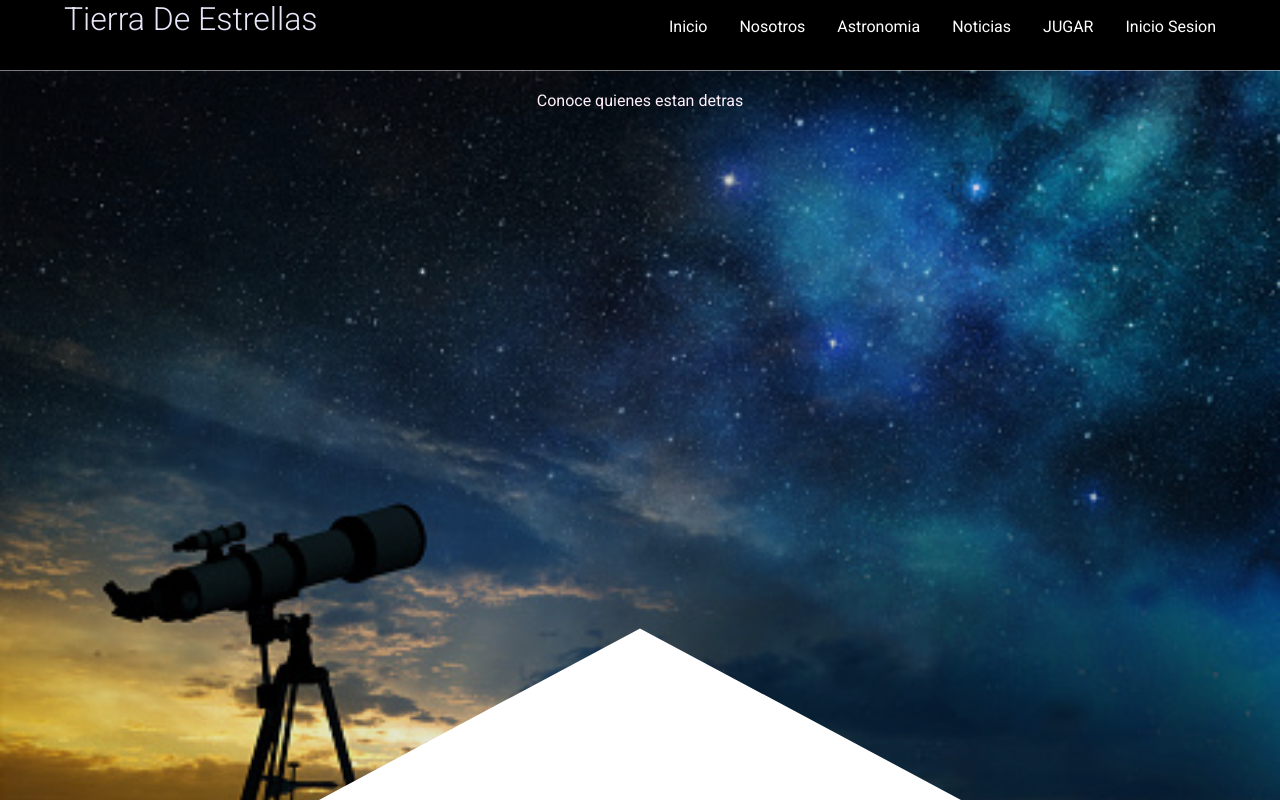
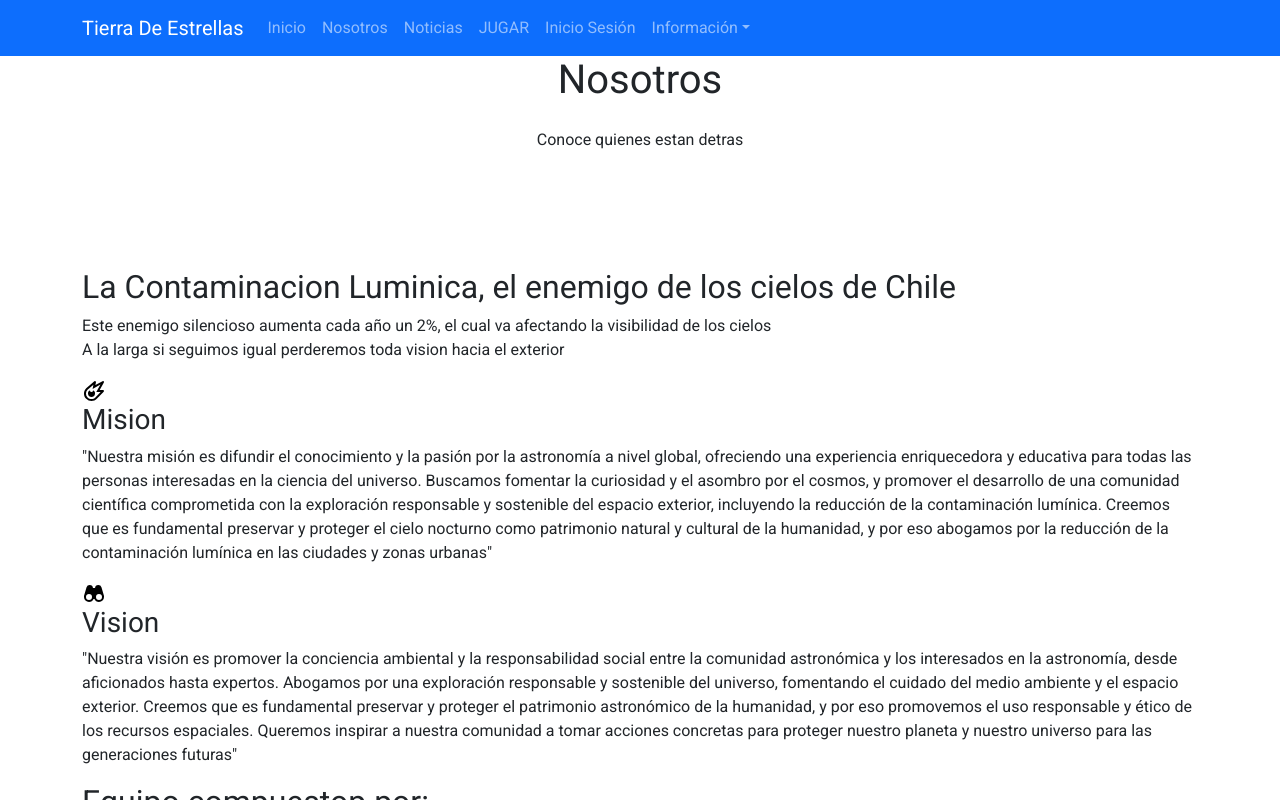
Before and after one commit to fabifatal/Tierra-De-Estrellas, a React (Create React App) app in the folder React/tdar/: page /Nosotros in a window 1280 px wide. Shown: the top 800 px of the page. Built offline with nearby package versions, Linux system fonts and the light colour scheme.

Commit message:
navbar react-bootstrap

```diff
--- /dev/null
+++ b/React/package.json
@@ -0,0 +1,5 @@
+{
+  "dependencies": {
+    "react-bootstrap": "^2.7.2"
+  }
+}
--- a/React/tdar/package.json
+++ b/React/tdar/package.json
@@ -8,6 +8,7 @@
     "@testing-library/user-event": "^13.5.0",
     "bootstrap": "^5.3.0-alpha2",
     "react": "^18.2.0",
+    "react-bootstrap": "^2.7.2",
     "react-dom": "^18.2.0",
     "react-router-dom": "^6.9.0",
     "react-scripts": "5.0.1",
--- /dev/null
+++ b/React/tdar/src/components/NavMenu.css
@@ -0,0 +1,57 @@
+/*-------------- Inicio menu-------------------------------------------------*/
+
+.menux{
+    background-color: #000000;
+    position: sticky;
+    top: 0;
+}
+.menu {
+    --padding-container: 0;
+    height: 100%;
+    display: flex;
+    align-items: center;
+    background-color: #0000008b;
+    z-index: 99;
+}
+
+.menu_title {
+    font-weight: 300;
+    color: #e5e5f7;
+}
+
+.menu_link {
+    margin-left: auto;
+    padding: 0;
+    display: grid;
+    grid-auto-flow: column;
+    grid-auto-columns: max-content;
+    gap: 2em;
+}
+
+.menu_items {
+    list-style: none;
+}
+
+.menu_links {
+    color: #ffffff;
+    text-decoration: none;
+}
+
+/* pero ojo este navegacion de menu y el navegacion close es netamente para cuando se ve desde dispositivos
+moviles O_O*/
+.menu_menu{
+    margin-left: auto;
+    cursor: pointer;
+    display: none;
+}
+
+.menu_img {
+    display: block;
+    width: 30px;
+}
+
+
+.menu_close {
+    display: var(--show, none);
+}
+/*-------------- Fin menu-------------------------------------------------*/
--- a/React/tdar/src/components/NavMenu.js
+++ b/React/tdar/src/components/NavMenu.js
@@ -1,187 +1,32 @@
 import React from "react";
-import x from "../imagenes/close.svg"
-import menu from "../imagenes/menu.svg"
-import { Link } from "react-router-dom";
+import x from "../imagenes/close.svg";
+import menu from "../imagenes/menu.svg";
+import { Container , Navbar , Nav , NavDropdown} from "react-bootstrap";
 
 
-const NavMenuInicio = () => {
-    return (
-        <div className="menux">
-            <nav className="menu container">
-                <div className="menu_logo">
-
-                    <h2 className="menu_title">Tierra De Estrellas</h2>
-                    <br />
-                </div>
-
-                <ul className="menu_link">
-
-                    <li className="menu_items">
-                        <Link to="/" className="menu_links">Inicio</Link>
-                    </li>
-                    <li className="menu_items">
-                        <Link to="/Nosotros" className="menu_links">Nosotros</Link>
-                    </li>
-                    <li className="menu_items">
-                    <Link to="/Astronomia" className="menu_links">Astronomia</Link>
-                    </li>
-                    <li className="menu_items">
-                        <Link to="/Noticias" className="menu_links">Noticias</Link>
-                    </li>
-                    <li className="menu_items">
-                        <a href="#" className="menu_links">JUGAR</a>
-                    </li>
-                    <li className="menu_items">
-                        <a href="#" className="menu_links">Inicio Sesion </a>
-                    </li>
-
-                    <img src={x} className="menu_close" />
-
-                </ul>
-
-                <div className="menu_menu">
-                    <img src={menu} className="menu_img" />
-                </div>
-
-            </nav>
-        </div>
-
-    )
-}
-
-const NavMenuNosotros = () => {
-    return (
-        <div className="menux">
-            <nav className="menu container">
-                <div className="menu_logo">
-
-                    <h2 className="menu_title">Tierra De Estrellas</h2>
-                    <br />
-                </div>
-
-                <ul className="menu_link">
-
-                    <li className="menu_items">
-                        <Link to="/" className="menu_links">Inicio</Link>
-                    </li>
-                    <li className="menu_items">
-                        <Link to="/Nosotros" className="menu_links">Nosotros</Link>
-                    </li>
-                    <li className="menu_items">
-                    <Link to="/Astronomia" className="menu_links">Astronomia</Link>
-                    </li>
-                    <li className="menu_items">
-                        <Link to="/Noticias" className="menu_links">Noticias</Link>
-                    </li>
-                    <li className="menu_items">
-                        <a href="#" className="menu_links">JUGAR</a>
-                    </li>
-                    <li className="menu_items">
-                        <a href="#" className="menu_links">Inicio Sesion </a>
-                    </li>
-
-                    <img src={x} className="menu_close" />
-
-                </ul>
-
-                <div className="menu_menu">
-                    <img src={menu} className="menu_img" />
-                </div>
-
-            </nav>
-        </div>
-
-    )
-}
-
-const NavMenuNoticias = () => {
-    return (
-        <div className="menux">
-            <nav className="menu container">
-                <div className="menu_logo">
-
-                    <h2 className="menu_title">Tierra De Estrellas</h2>
-                    <br />
-                </div>
-
-                <ul className="menu_link">
-
-                    <li className="menu_items">
-                        <Link to="/" className="menu_links">Inicio</Link>
-                    </li>
-                    <li className="menu_items">
-                        <Link to="/Nosotros" className="menu_links">Nosotros</Link>
-                    </li>
-                    <li className="menu_items">
-                    <Link to="/Astronomia" className="menu_links">Astronomia</Link>
-                    </li>
-                    <li className="menu_items">
-                        <Link to="/Noticias" className="menu_links">Noticias</Link>
-                    </li>
-                    <li className="menu_items">
-                        <a href="#" className="menu_links">JUGAR</a>
-                    </li>
-                    <li className="menu_items">
-                        <a href="#" className="menu_links">Inicio Sesion </a>
-                    </li>
-
-                    <img src={x} className="menu_close" />
-
-                </ul>
-
-                <div className="menu_menu">
-                    <img src={menu} className="menu_img" />
-                </div>
-
-            </nav>
-        </div>
-
-    )
-}
-
-const NavMenuAstronomia = () => {
-    return (
-        <div className="menux">
-            <nav className="menu container">
-                <div className="menu_logo">
-
-                    <h4 className="menu_title">Tierra De Estrellas</h4>
-                    <br />
-                </div>
-
-                <ul className="menu_link">
-
-                    <li className="menu_items">
-                        <Link to="/" className="menu_links">Inicio</Link>
-                    </li>
-                    <li className="menu_items">
-                        <Link to="/Nosotros" className="menu_links">Nosotros</Link>
-                    </li>
-                    <li className="menu_items">
-                    <Link to="/Astronomia" className="menu_links">Astronomia</Link>
-                    </li>
-                    <li className="menu_items">
-                        <Link to="/Noticias" className="menu_links">Noticias</Link>
-                    </li>
-                    <li className="menu_items">
-                        <a href="#" className="menu_links">JUGAR</a>
-                    </li>
-                    <li className="menu_items">
-                        <a href="#" className="menu_links">Inicio Sesion </a>
-                    </li>
-
-                    <img src={x} className="menu_close" />
-
-                </ul>
-
-                <div className="menu_menu">
-                    <img src={menu} className="menu_img" />
-                </div>
-
-            </nav>
-        </div>
-
-    )
-}
-
-export {NavMenuInicio,NavMenuNosotros,NavMenuNoticias,NavMenuAstronomia};
+const NavMenu = () => {
+  return (
+    <Navbar sticky="top" bg="primary" variant="dark" expand="lg" >
+      <Container>
+        <Navbar.Brand href="#home">Tierra De Estrellas</Navbar.Brand>
+        <Navbar.Toggle aria-controls="basic-navbar-nav" />
+        <Navbar.Collapse id="basic-navbar-nav">
+          <Nav className="me-auto">
+            <Nav.Link href="/">Inicio</Nav.Link>
+            <Nav.Link href="/Nosotros">Nosotros</Nav.Link>
+            <Nav.Link href="/Noticias">Noticias</Nav.Link>
+            <Nav.Link href="/Juego">JUGAR</Nav.Link>
+            <Nav.Link href="/InicioSesion">Inicio Sesión</Nav.Link>
+            <NavDropdown title="Información" id="basic-nav-dropdown">
+              <NavDropdown.Item href="/Astronomia">Astronomía</NavDropdown.Item>
+              <NavDropdown.Item href="/ContaminacionLuminica">
+                Contaminación Lumínica
+              </NavDropdown.Item>
+            </NavDropdown>
+          </Nav>
+        </Navbar.Collapse>
+      </Container>
+    </Navbar>
+  );
+};
+export default NavMenu;
--- a/React/tdar/src/css/style.css
+++ b/React/tdar/src/css/style.css
@@ -1,20 +1,19 @@
-@import url('https://fonts.googleapis.com/css2?family=Roboto:ital,wght@0,300;0,400;0,700;1,500&display=swap');
+@import url("https://fonts.googleapis.com/css2?family=Roboto:ital,wght@0,300;0,400;0,700;1,500&display=swap");
 
 :root {
   --padding-container: 100px 0;
-    --color-title: #001A49;
+  --color-title: #001a49;
 }
 
 /*0000000000000000000000000000000 Inicio inicio 000000000000000000000000000000000*/
 /* ------------Inicio body general----------------------------------------------*/
-body{
-
-    font-family: 'Roboto', sans-serif;
+body {
+  font-family: "Roboto", sans-serif;
 }
 /*------------ Fin body general-------------------------------------------------*/
 
 /*------------- Inicio encabezado-----------------------------------------------*/
-.container{
+.contenedor {
   width: 90%;
   max-width: 1200px;
   margin: 0 auto;
@@ -23,25 +22,27 @@ body{
   padding: var(--padding-container);
 }
 
-.encabezado{
+.encabezado {
   width: 100%;
   height: 70vh;
   min-height: 600px;
   max-height: 800px;
   position: relative;
-    display: grid;
+  display: flex;
+  justify-content: center;
   grid-template-rows: 100px 1fr;
   color: rgb(255, 240, 250);
 }
 
-.encabezado::before{
+.encabezado::before {
   content: "";
   position: absolute;
   top: 0;
   left: 0;
   width: 100%;
   height: 100%;
-    background-image: linear-gradient(180deg, #00000020 0%, #00000017 100%), url("../imagenes/Inicio.jpg");
+  background-image: linear-gradient(180deg, #00000020 0%, #00000017 100%),
+    url("../imagenes/Inicio.jpg");
   background-size: cover;
   clip-path: polygon(0 0, 100% 0, 100% 80%, 50% 95%, 0 80%);
   z-index: -1;
@@ -50,7 +51,7 @@ body{
 
 /*-------------- Inicio menu-------------------------------------------------*/
 
-.menux{
+/* .menux{
     background-color: #000000;
     position: sticky;
     top: 0;
@@ -85,11 +86,11 @@ body{
 .menu_links {
     color: #ffffff;
     text-decoration: none;
-}
+} */
 
 /* pero ojo este navegacion de menu y el navegacion close es netamente para cuando se ve desde dispositivos
 moviles O_O*/
-.menu_menu{
+/* .menu_menu{
     margin-left: auto;
     cursor: pointer;
     display: none;
@@ -103,22 +104,22 @@ moviles O_O*/
 
 .menu_close {
     display: var(--show, none);
-}
+} */
 /*-------------- Fin menu-------------------------------------------------*/
 
 /*-------------- Inicio texto enmedio del encabezado----------------------*/
 
-.encabezado_container{
+.encabezado_container {
   max-width: 800px;
-    display:grid;
-    --padding-container:0;
+  display: grid;
+  --padding-container: 0;
   grid-auto-rows: max-content;
   align-content: center;
   gap: 1em;
   padding-bottom: 100px;
   text-align: center;
 }
-
+/*
 .encabezado_title{
     font-size: 3rem;
 }
@@ -135,17 +136,17 @@ moviles O_O*/
     text-decoration: none;
     padding: 13px 30px;
     border-radius: 32px;
-}
+} */
 /*-------------- Fin texto enmedio del encabezado----------------------*/
 
 /*-------------Inicio texto bajo el contenedor del encabezado----------------*/
 
-.bajoEncabezado{
+/* .bajoEncabezado{
     text-align: center;
 }
 
 .subtitle{
-    color: var(--color-title); /* llamamos a root*/
+    color: var(--color-title);
     font-size: 2rem;
     margin-bottom: 25px;
 }
@@ -169,20 +170,19 @@ moviles O_O*/
     gap: 1em;
     justify-items: center;
     width: 260px;
-   /* overflow: hidden;*/ /*este es para ocultarme lo que se exceda pero me esta dando jugo*/
     margin: 0 auto;
 }
 
 .imgBajoEncabezado {
     width: 300px;
-}
+} */
 /*-------------Fin texto bajo el contenedor del encabezado----------------*/
 
 /*------------- Inicio astronomos conocidos slide-------------------------*/
 
-.astronomos{
+/* .astronomos{
     background-color: #e5e5f7;
-    /*opacity: 0.8;*/
+
     background-image:  radial-gradient(#444cf7 0.5px, transparent 0.5px), radial-gradient(#444cf7 0.5px, #e5e5f7 0.5px);
     background-size: 20px 20px;
     background-position: 0 0,10px 10px;
@@ -193,11 +193,11 @@ moviles O_O*/
     grid-template-columns: 1fr 1fr;
     gap: 1em;
     align-items: center;
-}
+} */
 
 /*dandole forma a lo que puse dentro del contenedor de astronomos*/
 
-.astronomos{
+/* .astronomos{
     background-color: #e5e5f7;
 }
 
@@ -248,13 +248,13 @@ moviles O_O*/
 .astronomos_arrow{
     width: 90%;
     cursor: pointer;
-}
+} */
 
 /*------------- Fin astronomos conocidos slide-------------------------*/
 
 /*-------------- Inicio pie de pagina----------------------------------*/
 
-.piefinal{
+/* .piefinal{
     background-color: #1D293F;
 }
 
@@ -274,7 +274,7 @@ moviles O_O*/
 
 .piefinal_img{
     width: 30px;
-}
+} */
 /*-------------- Fin pie de pagina----------------------------------*/
 
 /*-------------------------------------------------------------------------------------------*/
@@ -285,7 +285,7 @@ moviles O_O*/
 /* Como quiero mantener la misma estructura del inicio en nosotros cambio muy pocas cosas por tanto
 renombro lo que en particular quiero cambiar */
 
-.encabezadoNosotros{
+/* .encabezadoNosotros{
     width: 100%;
     height: 70vh;
     min-height: 900px;
@@ -307,15 +307,13 @@ renombro lo que en particular quiero cambiar */
     background-size: cover;
     clip-path: polygon(100% 0, 100% 100%, 50% 62%, 0 100%, 0 0);
     z-index: -1;
-}
-
-
+} */
 
 /*00000000000000000000000000 Fin nosotros 000000000000000000000000000000000*/
 
 /*00000000000000000000000000 Inicio noticias 000000000000000000000000000000*/
 
-.encabezadoNoticias{
+/* .encabezadoNoticias{
     width: 100%;
     height: 70vh;
     min-height: 900px;
@@ -337,27 +335,13 @@ renombro lo que en particular quiero cambiar */
     background-size: cover;
     clip-path: circle(62.5% at 50% 22%);
     z-index: -1;
-}
-
+} */
 
 /*00000000000000000000000000 Fin noticias 000000000000000000000000000000*/
 
 /*00000000000000000000000000 Inicio nosotros 000000000000000000000000000000000*/
 
 /*00000000000000000000000000 Fin nosotros 000000000000000000000000000000000*/
-
-
-
-
-
-
-
-
-
-
-
-
-
 
 /*00000000000000000000000000 Inicio Inicio sesion-registro 000000000000000000000000000000*/
 
@@ -459,16 +443,6 @@ renombro lo que en particular quiero cambiar */
 
 /* 14:07 */
 
-
-
-
-
-
-
-
-
-
-
 /*.bodylogin{
     margin: 0;
     padding: 0 ;
@@ -549,7 +523,6 @@ renombro lo que en particular quiero cambiar */
     color: #162938;
 }*/
 
-
 /*.piefinallogin{
     background-color: #1D293F;
 }
--- a/React/tdar/src/pages/AstronomiaPages.js
+++ b/React/tdar/src/pages/AstronomiaPages.js
@@ -1,12 +1,12 @@
 import React from "react";
-import { NavMenuAstronomia } from "../components/NavMenu";
+import NavMenu from "../components/NavMenu";
 import { EncabezadoAstronomia } from "../components/Encabezados";
 import Piefinal from "../components/PieFinal";
 
 const AstronomiaPages = () => {
     return (
         <div id ="AstronomiaGeneral">
-            <NavMenuAstronomia />
+            <NavMenu />
             <EncabezadoAstronomia />
 
             <div class="accordion" id="accordionPanelsStayOpenExample">
--- a/React/tdar/src/pages/InicioPages.js
+++ b/React/tdar/src/pages/InicioPages.js
@@ -1,19 +1,21 @@
 import React from "react";
 import 'bootstrap/dist/css/bootstrap.css';
-import { Link } from "react-router-dom";
-import  { NavMenuInicio } from "../components/NavMenu";
+import  NavMenu from "../components/NavMenu";
 import { EncabezadoInicio } from "../components/Encabezados";
 import { BajoEncabezadoInicio } from "../components/Comparacion";
 import { CarrucelInicio } from "../components/Carrucel";
 import Piefinal from "../components/PieFinal";
 
 const InicioPages = () => {
+
+    const tituloInicio = "Inicio";
+
     return (
-        <div className="InicioGeneral">
+        <div>
 
-            <NavMenuInicio/>
+            <NavMenu className="menux"/>
 
-            <EncabezadoInicio/>
+            <EncabezadoInicio titulo={tituloInicio}/>
 
             <BajoEncabezadoInicio/>
 
--- a/React/tdar/src/pages/NosotrosPages.js
+++ b/React/tdar/src/pages/NosotrosPages.js
@@ -1,6 +1,6 @@
 import React from "react";
 import 'bootstrap/dist/css/bootstrap.css';
-import  { NavMenuNosotros } from "../components/NavMenu";
+import  NavMenu from "../components/NavMenu";
 import { EncabezadoNosotros } from "../components/Encabezados";
 import { BajoEncabezadoNosotros } from "../components/Comparacion";
 import { CarrucelNosotros } from "../components/Carrucel";
@@ -11,7 +11,7 @@ const NosotrosPages =( ) =>{
 return(
     <div className="NosotrosGeneral">
 
-    <NavMenuNosotros/>
+    <NavMenu/>
 
     <EncabezadoNosotros/>
 
--- a/React/tdar/src/pages/NoticiasPages.js
+++ b/React/tdar/src/pages/NoticiasPages.js
@@ -1,5 +1,5 @@
 import React from "react";
-import  { NavMenuNoticias } from "../components/NavMenu";
+import  NavMenu from "../components/NavMenu";
 import { EncabezadoNoticias } from "../components/Encabezados";
 import Piefinal from "../components/PieFinal";
 import noticia1 from "../imagenes/noticia1museodelaluna.jpg"
@@ -11,7 +11,7 @@ const NoticiasPages = () => {
     return (
         <div className="NoticiasGeneral">
 
-            <NavMenuNoticias />
+            <NavMenu />
 
             <EncabezadoNoticias />
 
```
Also changed, not shown: React/tdar/src/components/Encabezados.js (+22 -11 lines), 2 other files (tests, documents, lock files or other folders). Lines whose indentation alone changed are shown as unchanged.
